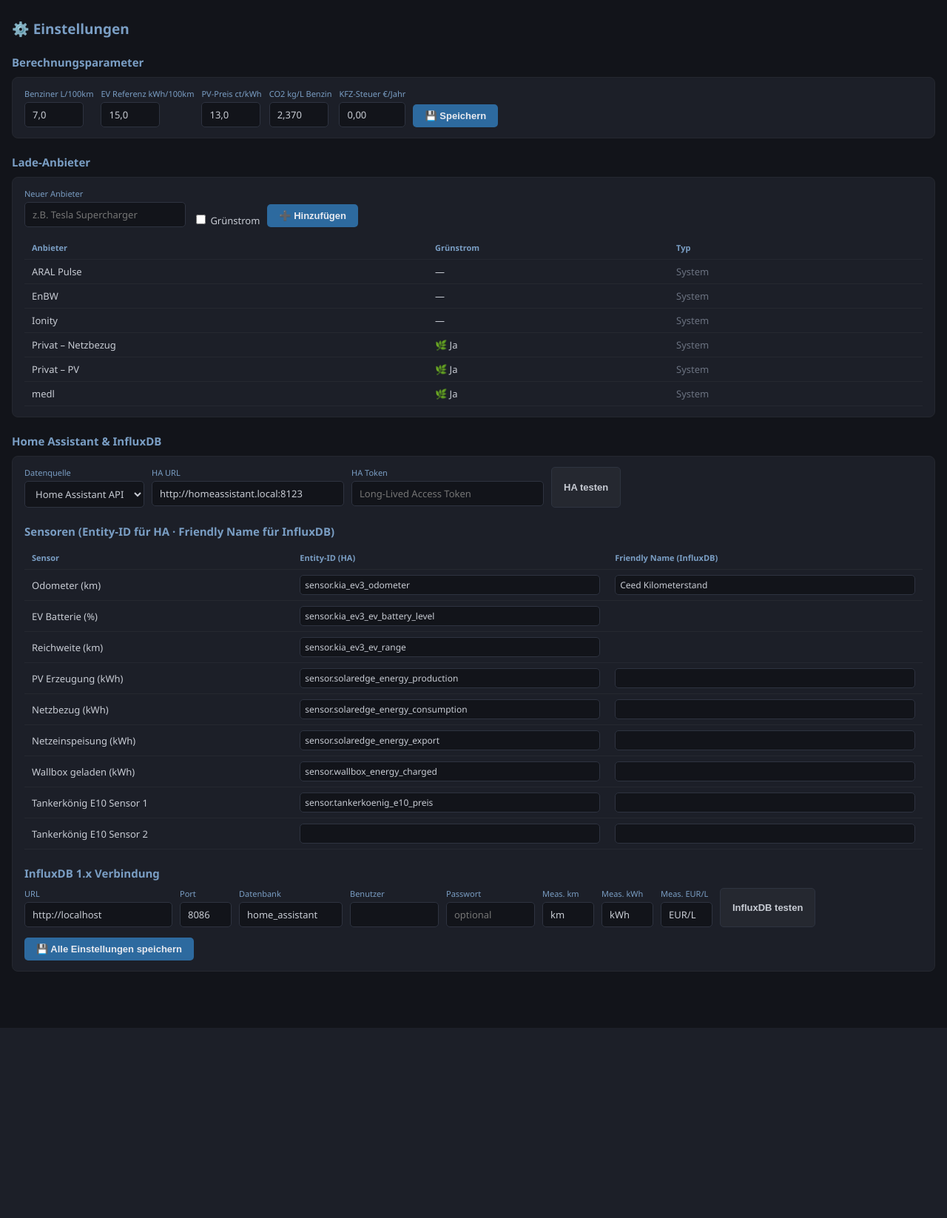
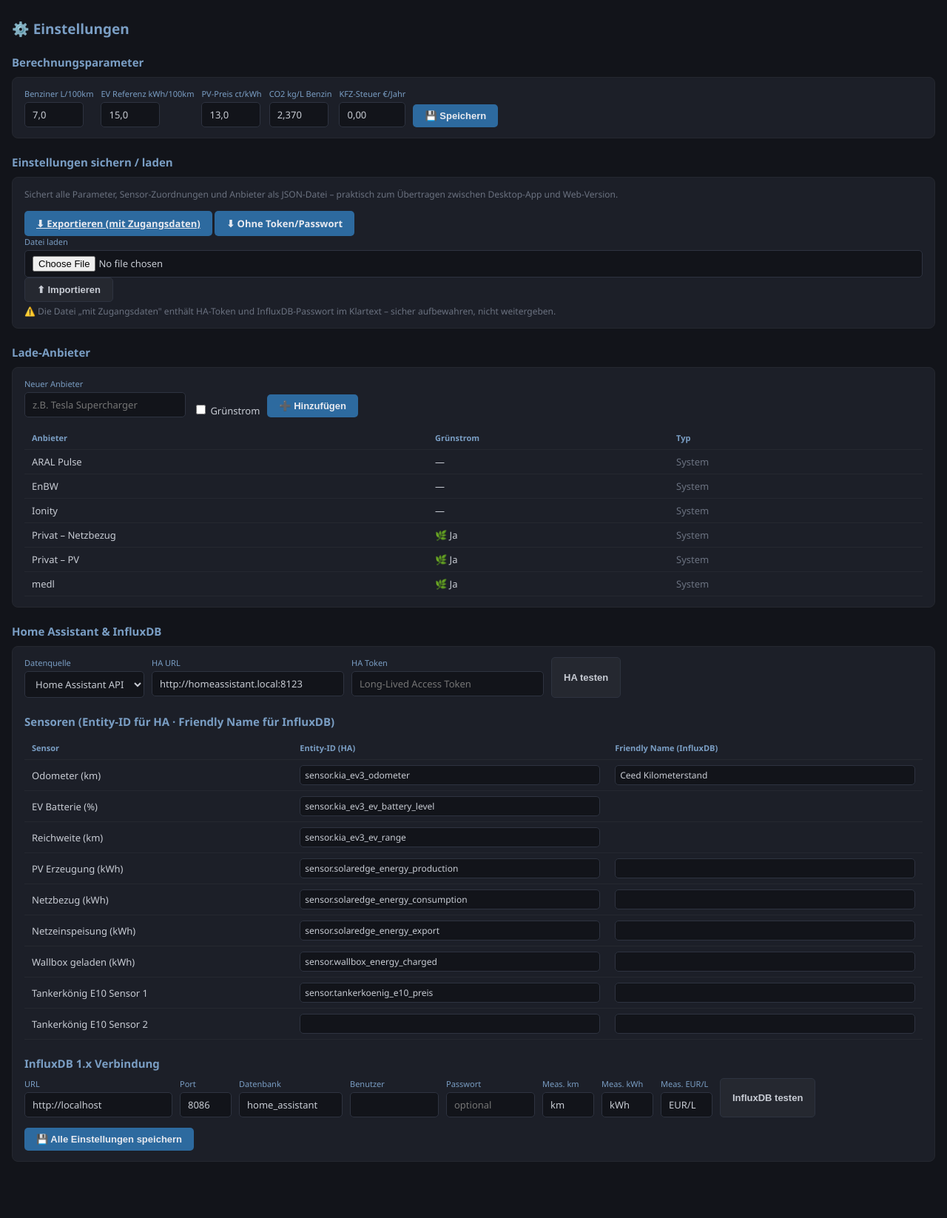
Before and after one commit to HasenbeinMH/ev-tracker-ha, a FastAPI app: page /einstellungen in a window 1280 px wide. Shown: the part 45-1691 px from the top of the page at 74% size. Before the commit the page ends 1434 px from the top, so only its background shows below. Run offline with FastAPI, Linux system fonts and the light colour scheme; data comes from the database, SQL or seed files in the repository.

Commit message:
Einstellungen als JSON-Datei sichern und laden
- Webapp: Export/Import auf der Einstellungsseite (mit/ohne Zugangsdaten)
- settings_tool.py: gleiches Format fuer die Desktop-App per CLI
- database.py: get_alle_einstellungen() / set_einstellungen()

Co-Authored-By: Claude Fable 5 <noreply@anthropic.com>

```diff
--- a/database.py
+++ b/database.py
@@ -161,6 +161,22 @@ def get_config() -> dict:
         "co2_strommix":       float(m.get("co2_strommix") or 401.0),
         "ha_aktiv":           m.get("ha_aktiv") == "1",
     }
+
+
+def get_alle_einstellungen() -> dict:
+    """Alle Schlüssel/Werte der Einstellungen-Tabelle (für Export)."""
+    with closing(get_connection()) as conn:
+        rows = conn.execute("SELECT key, value FROM einstellungen").fetchall()
+    return {r["key"]: r["value"] for r in rows}
+
+
+def set_einstellungen(werte: dict):
+    """Mehrere Einstellungen auf einmal schreiben (für Import)."""
+    with closing(get_connection()) as conn:
+        for key, val in werte.items():
+            conn.execute("INSERT OR REPLACE INTO einstellungen VALUES (?,?)",
+                         (key, str(val)))
+        conn.commit()
 
 
 # --- Fahrten (Monats-km) ---
--- a/webapp/app.py
+++ b/webapp/app.py
@@ -519,6 +519,79 @@ def rechnung_apply(payload: dict):
 
 
 # ─────────────────────────────────────────────────────────────
+#  Einstellungen als Datei sichern / laden
+# ─────────────────────────────────────────────────────────────
+
+GEHEIM_KEYS = {"ha_token", "influx_password"}
+
+
+@app.get("/api/settings/export")
+def settings_export(secrets: int = 1):
+    """Exportiert alle Einstellungen + Anbieter als JSON-Datei."""
+    import json
+    werte = db.get_alle_einstellungen()
+    if not secrets:
+        werte = {k: v for k, v in werte.items() if k not in GEHEIM_KEYS}
+
+    daten = {
+        "typ": "ev-tracker-einstellungen",
+        "version": 1,
+        "exportiert": datetime.now().isoformat(timespec="seconds"),
+        "enthaelt_zugangsdaten": bool(secrets),
+        "einstellungen": werte,
+        "lade_anbieter": [
+            {"name": a["name"], "gruenstrom": a["gruenstrom"],
+             "ist_system": a["ist_system"]}
+            for a in db.get_lade_anbieter()
+        ],
+    }
+    pfad = os.path.join(STATIC_DIR, f"_settings_{uuid.uuid4().hex}.json")
+    with open(pfad, "w", encoding="utf-8") as f:
+        json.dump(daten, f, indent=2, ensure_ascii=False)
+
+    stamp = datetime.now().strftime("%Y-%m-%d")
+    return FileResponse(pfad, filename=f"ev_tracker_einstellungen_{stamp}.json",
+                        media_type="application/json",
+                        background=BackgroundTask(os.remove, pfad))
+
+
+@app.post("/api/settings/import")
+async def settings_import(datei: UploadFile = File(...)):
+    """Liest eine zuvor exportierte JSON-Datei ein."""
+    import json
+    try:
+        daten = json.loads((await datei.read()).decode("utf-8"))
+    except Exception as e:
+        return JSONResponse({"error": f"Datei nicht lesbar: {e}"}, status_code=400)
+
+    if daten.get("typ") != "ev-tracker-einstellungen":
+        return JSONResponse(
+            {"error": "Das ist keine EV-Tracker-Einstellungsdatei."}, status_code=400)
+
+    werte = daten.get("einstellungen") or {}
+    if not isinstance(werte, dict) or not werte:
+        return JSONResponse({"error": "Keine Einstellungen in der Datei."},
+                            status_code=400)
+
+    # Leere Zugangsdaten nicht über vorhandene schreiben
+    vorhanden = db.get_alle_einstellungen()
+    werte = {k: v for k, v in werte.items()
+             if not (k in GEHEIM_KEYS and not str(v).strip() and vorhanden.get(k))}
+    db.set_einstellungen(werte)
+
+    neue_anbieter = 0
+    bekannt = {a["name"] for a in db.get_lade_anbieter()}
+    for a in daten.get("lade_anbieter") or []:
+        name = (a.get("name") or "").strip()
+        if name and name not in bekannt:
+            db.add_lade_anbieter(name, 1 if a.get("gruenstrom") else 0)
+            neue_anbieter += 1
+
+    return {"anzahl": len(werte), "anbieter": neue_anbieter,
+            "exportiert": daten.get("exportiert", "?")}
+
+
+# ─────────────────────────────────────────────────────────────
 #  Backup der Datenbank (Token-geschützt)
 # ─────────────────────────────────────────────────────────────
 
--- a/webapp/templates/einstellungen.html
+++ b/webapp/templates/einstellungen.html
@@ -23,6 +23,28 @@
     </label>
     <button type="submit">💾 Speichern</button>
   </form>
+</div>
+
+<h2>Einstellungen sichern / laden</h2>
+<div class="card">
+  <p class="hint" style="margin-top:0">
+    Sichert alle Parameter, Sensor-Zuordnungen und Anbieter als JSON-Datei –
+    praktisch zum Übertragen zwischen Desktop-App und Web-Version.
+  </p>
+  <div class="inline">
+    <a class="btn" href="/api/settings/export?secrets=1">⬇ Exportieren (mit Zugangsdaten)</a>
+    <a class="btn secondary" href="/api/settings/export?secrets=0"
+       style="text-decoration:none; display:inline-block">⬇ Ohne Token/Passwort</a>
+    <label class="feld">Datei laden
+      <input type="file" id="settings-datei" accept=".json">
+    </label>
+    <button type="button" class="secondary" onclick="importiereSettings()">⬆ Importieren</button>
+    <span id="import-status" style="align-self:center; font-size:12px"></span>
+  </div>
+  <p class="hint" style="margin-bottom:0">
+    ⚠️ Die Datei „mit Zugangsdaten" enthält HA-Token und InfluxDB-Passwort im Klartext –
+    sicher aufbewahren, nicht weitergeben.
+  </p>
 </div>
 
 <h2>Lade-Anbieter</h2>
@@ -127,6 +149,23 @@
 </form>
 
 <script>
+async function importiereSettings() {
+  const datei = document.getElementById("settings-datei").files[0];
+  const status = document.getElementById("import-status");
+  if (!datei) { status.textContent = "Bitte zuerst eine Datei wählen."; status.className = "gelb"; return; }
+  if (!confirm("Einstellungen aus '" + datei.name + "' uebernehmen? Bestehende Werte werden ueberschrieben.")) return;
+  const fd = new FormData();
+  fd.append("datei", datei);
+  status.textContent = "Lade …"; status.className = "muted";
+  const resp = await fetch("/api/settings/import", { method: "POST", body: fd });
+  const data = await resp.json();
+  if (data.error) { status.textContent = "✗ " + data.error; status.className = "rot"; return; }
+  status.textContent = `✓ ${data.anzahl} Einstellungen übernommen` +
+      (data.anbieter ? `, ${data.anbieter} neue Anbieter` : "");
+  status.className = "gruen";
+  setTimeout(() => location.reload(), 1200);
+}
+
 async function testeVerbindung(art, btn) {
   const span = document.getElementById("test-ergebnis");
   btn.disabled = true;
```
Also changed, not shown: settings_tool.py (added, +94 -0 lines), webapp/README.md.
